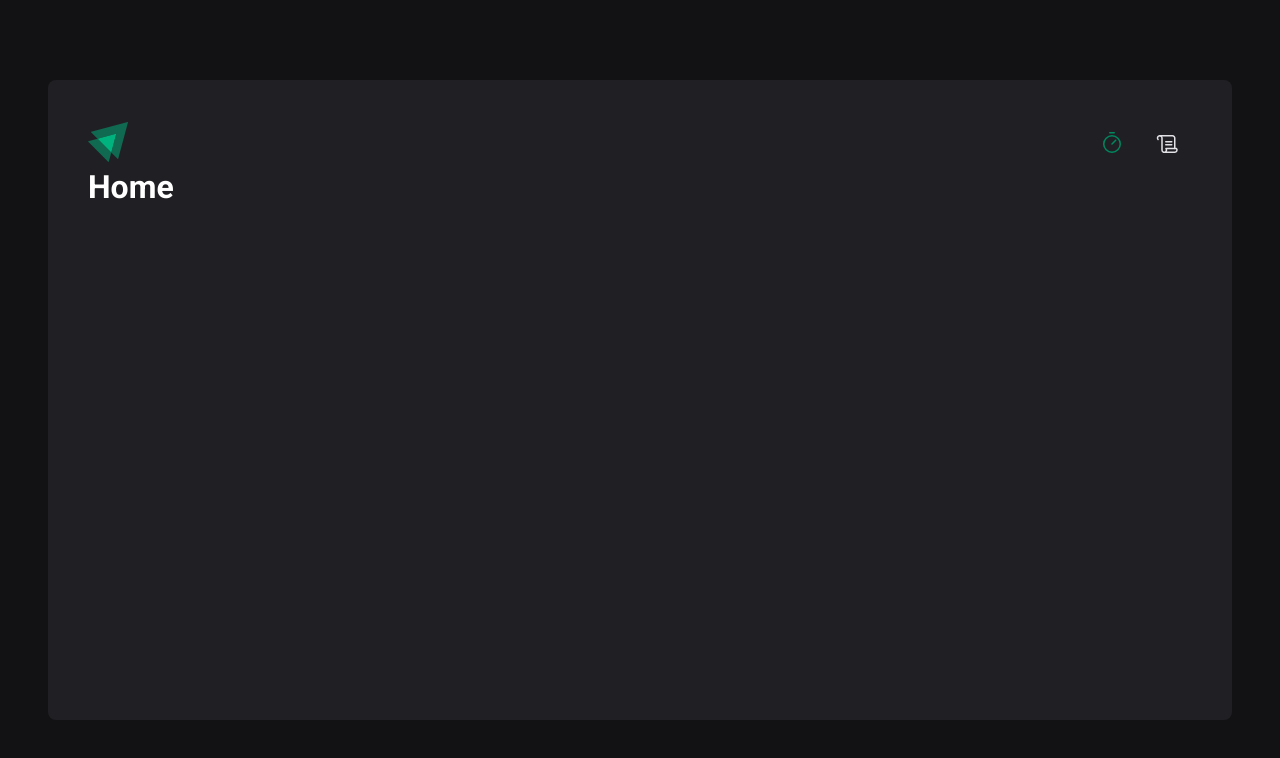
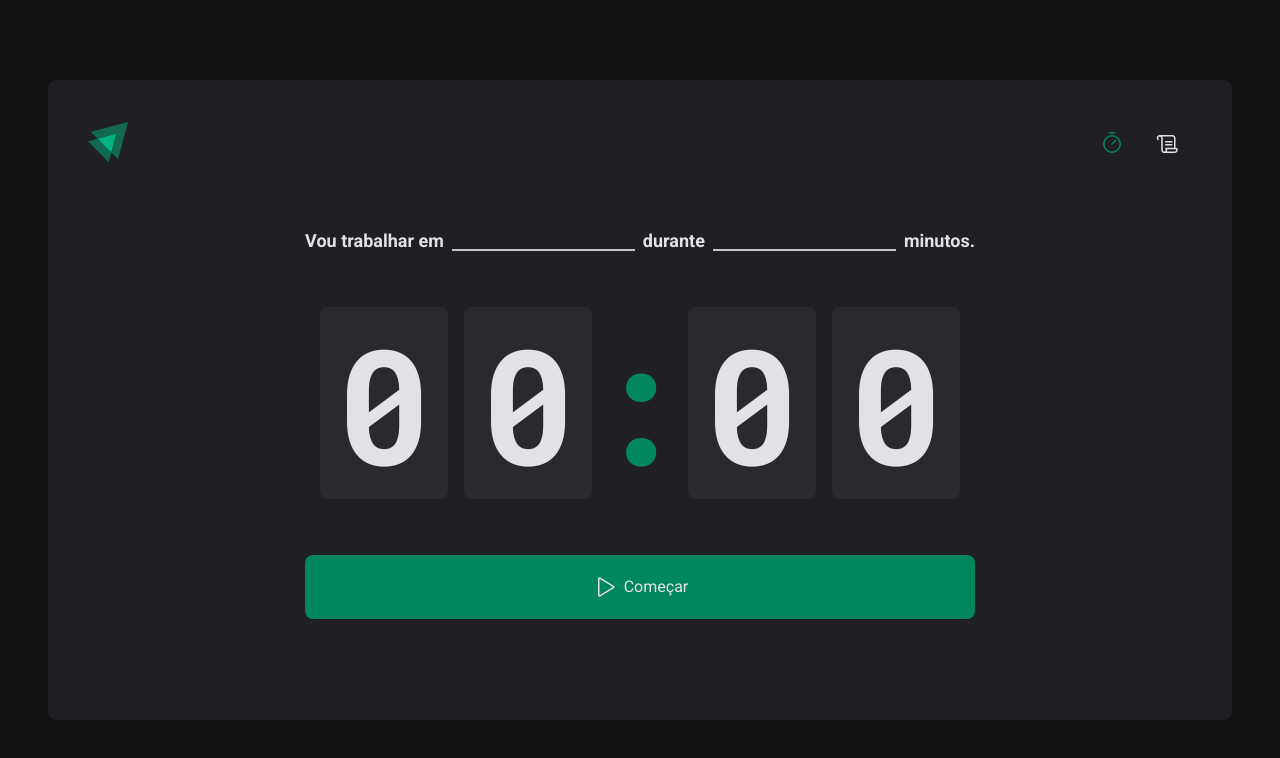
Before and after one commit to TiagoAraujoDev/BeProductiveApp, a React (Vite) app: page /timer in a window 1280 px wide. Shown: the top 758 px of the page. Built offline with nearby package versions, Linux system fonts and the light colour scheme.

Commit message:
Add: Home

```diff
--- a/src/pages/Home.tsx
+++ /dev/null
@@ -1,3 +0,0 @@
-export function Home() {
-  return <h1>Home</h1>
-}
--- /dev/null
+++ b/src/pages/Home/index.tsx
@@ -0,0 +1,34 @@
+import { Play } from 'phosphor-react'
+import {
+  CountdownContainer,
+  FormContainer,
+  HomeContainer,
+  Separator,
+} from './styles'
+
+export function Home() {
+  return (
+    <HomeContainer>
+      <form action="">
+        <FormContainer>
+          <label htmlFor="task">Vou trabalhar em</label>
+          <input id="task" />
+          <label htmlFor="number">durante</label>
+          <input type="number" id="minutesAmount" />
+          <span>minutos.</span>
+        </FormContainer>
+        <CountdownContainer>
+          <span>0</span>
+          <span>0</span>
+          <Separator>:</Separator>
+          <span>0</span>
+          <span>0</span>
+        </CountdownContainer>
+        <button type="submit">
+          <Play size={24} />
+          Começar
+        </button>
+      </form>
+    </HomeContainer>
+  )
+}
--- /dev/null
+++ b/src/pages/Home/styles.ts
@@ -0,0 +1,91 @@
+import styled from 'styled-components'
+
+export const HomeContainer = styled.main`
+  display: flex;
+  flex-direction: column;
+  align-items: center;
+  justify-content: center;
+  flex: 1;
+
+  form {
+    display: flex;
+    align-items: center;
+    flex-direction: column;
+    gap: 3.5rem;
+
+    button[type='submit'] {
+      width: 100%;
+      height: 4rem;
+
+      display: flex;
+      align-items: center;
+      justify-content: center;
+      gap: 0.5rem;
+
+      background-color: ${(props) => props.theme['green-500']};
+      color: ${(props) => props.theme['gray-100']};
+      border: none;
+      border-radius: 8px;
+
+      &:not(:disabled):hover {
+        background-color: ${(props) => props.theme['green-700']};
+      }
+
+      &:disabled {
+        opacity: 0.7;
+      }
+    }
+  }
+`
+
+export const FormContainer = styled.div`
+  width: 100%;
+  display: flex;
+  align-items: center;
+  justify-content: center;
+  flex-wrap: wrap;
+  gap: 0.5rem;
+
+  color: ${(props) => props.theme['gray-100']};
+  font-size: 1.125rem;
+  font-weight: bold;
+
+  input {
+    background-color: transparent;
+    border: none;
+    border-bottom: 2px solid ${(props) => props.theme['gray-300']};
+
+    &:first-child {
+      flex: 1;
+    }
+
+    &:last-child {
+      width: 72px;
+    }
+  }
+`
+
+export const CountdownContainer = styled.div`
+  font-family: 'Roboto Mono', monospace;
+  font-size: 10rem;
+  line-height: 8rem;
+  color: ${(props) => props.theme['gray-100']};
+
+  display: flex;
+  gap: 1rem;
+
+  span {
+    background-color: ${(props) => props.theme['gray-700']};
+    padding: 2rem 1rem;
+    border-radius: 8px;
+  }
+`
+export const Separator = styled.div`
+  padding: 2rem 0;
+  color: ${(props) => props.theme['green-500']};
+
+  width: 4rem;
+  overflow: hidden;
+  display: flex;
+  justify-content: center;
+`
--- a/src/styles/global.ts
+++ b/src/styles/global.ts
@@ -15,6 +15,7 @@
 body {
   background: ${(props) => props.theme['gray-900']};
   color: ${(props) => props.theme.white};;
+  -webkit-font-smoothing: antialiased;
 }
 
 body, input, button, textarea {
```
Also changed, not shown: src/pages/History/index.tsx (renamed from src/pages/History.tsx), src/pages/History/styles.ts (added).
